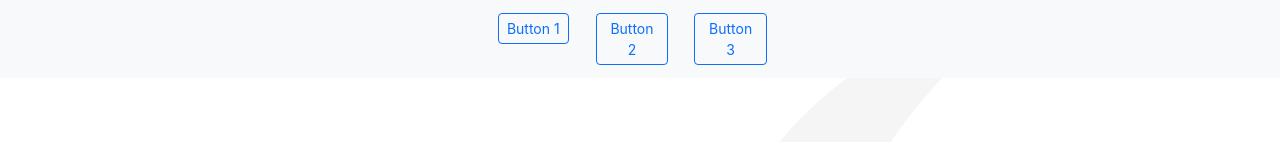
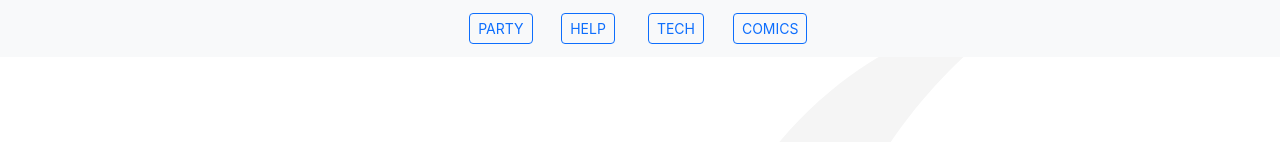
Before and after one commit to FunkyRobot73/funkyrobot.ca, an Angular app: page / in a window 1280 px wide. Shown: the top 142 px of the page. Built offline with nearby package versions, Linux system fonts and the light colour scheme.

Commit message:
add buttons to navbar

```diff
--- a/src/app/components/navbar/navbar.component.css
+++ b/src/app/components/navbar/navbar.component.css
@@ -2,7 +2,7 @@
   /* Three image containers (use 25% for four, and 50% for two, etc) */
   .column {
     float: left;
-    width: 33.33%;
+    width: 25%;
     padding: 5px;
   }
 
--- a/src/app/components/navbar/navbar.component.html
+++ b/src/app/components/navbar/navbar.component.html
@@ -3,14 +3,22 @@
         <!-- <button class="btn btn-outline-success me-2" type="button">Main button</button> -->
         <div class="row text-center">
             <div class="column">
-                <button class="btn btn-sm btn-outline-primary me-3"
-                    type="button">Button 1</button>
+                <a target="_blank" rel="noopener"
+      href="https://www.hamiltonpartyideas.ca"><button class="btn btn-sm btn-outline-primary me-3"
+                    type="button">PARTY</button></a>
             </div><div class="column">
-                <button class="btn btn-sm btn-outline-primary me-3"
-                    type="button">Button 2</button>
+                <a target="_blank" rel="noopener"
+      href="https://www.snowangels.org"><button class="btn btn-sm btn-outline-primary me-3"
+                    type="button">HELP</button></a>
             </div><div class="column">
-                <button class="btn btn-sm btn-outline-primary me-3"
-                    type="button">Button 3</button>
+                <a target="_blank" rel="noopener"
+      href="https://www.geek2go.ca"><button class="btn btn-sm btn-outline-primary me-3"
+                    type="button">TECH</button></a>
+            </div>
+            <div class="column">
+                <a target="_blank" rel="noopener"
+      href="https://www.swap2go.ca"><button class="btn btn-sm btn-outline-primary me-3"
+                    type="button">COMICS</button></a>
             </div>
         </div>
     </form>
```
